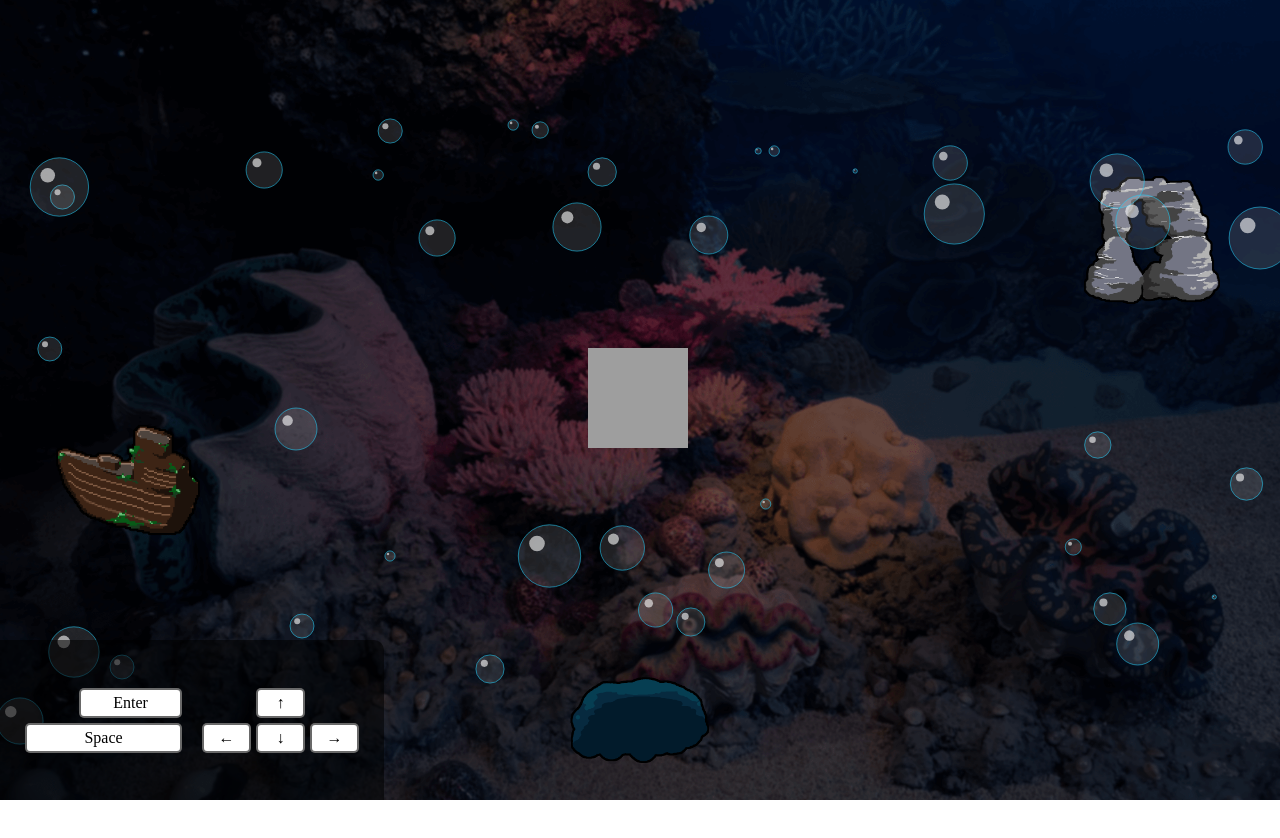
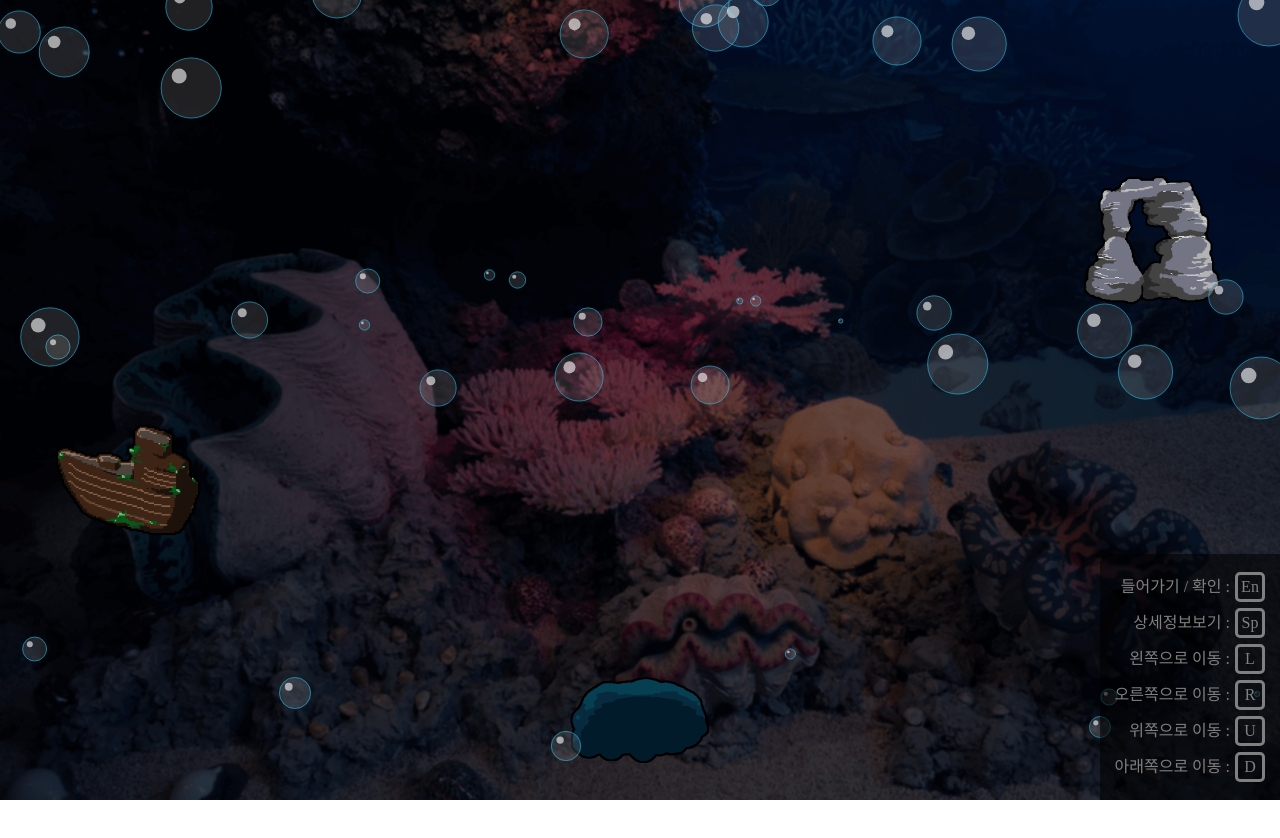
Before and after one commit to cuttleman/next-portfolio, a Next.js app: page / in a window 1280 px wide. Shown: the top 838 px of the page. Built offline with nearby package versions, Linux system fonts and the light colour scheme.

Commit message:
✅ key down indicator / 🛠 Info inner logic modify

```diff
--- a/canvasItems/Info.ts
+++ b/canvasItems/Info.ts
@@ -49,14 +49,15 @@ export default class Info {
 
   private _textPosition() {
     if (this._userInfo && this._ctxInfo) {
-      const currentX = this._userInfo.getState().x;
+      const currentX =
+        this._userInfo.getState().viewport.x >= 0
+          ? this._userInfo.getState().x - this._userInfo.getState().viewport.x
+          : this._userInfo.getState().x + this._ctxInfo.canvas.width;
       const currentY =
-        this._userInfo.getState().y - this._userInfo.getState().viewport.y;
-      const screenXCenter =
-        this._userInfo.getState().viewport.x < 0
-          ? this._userInfo.getState().viewport.x / 2
-          : this._userInfo.getState().viewport.x +
-            this._ctxInfo.canvas.width / 2;
+        this._userInfo.getState().viewport.y >= 0
+          ? this._userInfo.getState().y - this._userInfo.getState().viewport.y
+          : this._userInfo.getState().y + this._ctxInfo.canvas.height;
+      const screenXCenter = this._ctxInfo.canvas.width / 2;
       const screenYCenter = this._ctxInfo.canvas.height / 2;
       const boxSize =
         this._ctxInfo.canvas.width > this._ctxInfo.canvas.height
--- a/canvasItems/MoveStructure.ts
+++ b/canvasItems/MoveStructure.ts
@@ -55,21 +55,6 @@ export default class MoveStructure extends Info {
     this.init = this.init.bind(this);
   }
 
-  private _drawEnter() {
-    if (this._ctx && this._user) {
-      this._ctx.beginPath();
-      this._ctx.fillStyle = "#ffffff50";
-      this._ctx.fill();
-      this._ctx.fillRect(
-        this._user.getState().x,
-        this._user.getState().y - 100,
-        50,
-        50
-      );
-      this._ctx.closePath();
-    }
-  }
-
   private _reachedEdge() {
     if (this._ctx) {
       const { randomX, randomY } = this._getRandomXY();
@@ -107,7 +92,6 @@ export default class MoveStructure extends Info {
       );
       if (targetDistance <= this._user.getState().size + this._size) {
         this._isContact = true;
-        this._drawEnter();
       } else {
         this._isContact = false;
         this._hideInfo();
--- a/canvasItems/RisingStructure.ts
+++ b/canvasItems/RisingStructure.ts
@@ -35,7 +35,6 @@ export default class Rock extends Structure {
       if (targetDistance <= this._user.getState().size + this._size) {
         this._isContact = true;
         this._structureImg = document.getElementById(`${this._imgId}Focus`);
-        super._drawEnter();
       } else {
         this._isContact = false;
         this._structureImg = document.getElementById(`${this._imgId}`);
--- a/canvasItems/Structure.ts
+++ b/canvasItems/Structure.ts
@@ -31,21 +31,6 @@ export default class Structure extends Info {
     this.init = this.init.bind(this);
   }
 
-  protected _drawEnter() {
-    if (this._ctx && this._user) {
-      this._ctx.beginPath();
-      this._ctx.fillStyle = "#ffffff50";
-      this._ctx.fill();
-      this._ctx.fillRect(
-        this._user.getState().x,
-        this._user.getState().y - 100,
-        50,
-        50
-      );
-      this._ctx.closePath();
-    }
-  }
-
   protected _getDistance() {
     if (this._user) {
       const targetDistance = Math.sqrt(
@@ -55,7 +40,6 @@ export default class Structure extends Info {
       if (targetDistance <= this._user.getState().size + this._size) {
         this._isContact = true;
         this._structureImg = document.getElementById(`${this._imgId}Focus`);
-        this._drawEnter();
       } else {
         this._isContact = false;
         this._structureImg = document.getElementById(`${this._imgId}`);
--- a/components/Informations.tsx
+++ b/components/Informations.tsx
@@ -6,12 +6,12 @@ const Container = styled.div`
     position: absolute;
     & > p {
       padding: 15px;
-      color: white;
+      color: black;
       max-width: 100%;
       max-height: 100%;
       overflow-y: auto;
       word-break: break-all;
-      background-color: #ffffff70;
+      background-color: #ffffff;
       border-radius: 5px;
     }
   }
@@ -28,7 +28,27 @@ export default function Informations() {
           necessitatibus aperiam.
         </p>
       </div>
+      <div id="fromWorkInfo">
+        <p>
+          Lorem ipsum dolor sit amet consectetur, adipisicing elit. Dolor maxime
+          quos nulla voluptate! Hic eveniet fugiat assumenda quis. Voluptatibus,
+          quas unde labore sint adipisci provident qui vel eligendi
+          necessitatibus aperiam.
+        </p>
+      </div>
       <div id="toAboutInfo">
+        <p>Lorem ipsum dolor s</p>
+      </div>
+      <div id="toLectureInfo">
+        <p>Lorem ipsum dolor s</p>
+      </div>
+      <div id="fromLectureInfo">
+        <p>Lorem ipsum dolor s</p>
+      </div>
+      <div id="wetubeInfo">
+        <p>Lorem ipsum dolor s</p>
+      </div>
+      <div id="popcornTimeInfo">
         <p>Lorem ipsum dolor s</p>
       </div>
       <div id="aboutInfo">
--- a/components/KeyBoard.tsx
+++ b/components/KeyBoard.tsx
@@ -4,67 +4,43 @@ import styled from "styled-components";
 const Container = styled.div`
   position: absolute;
   bottom: 0;
-  left: 0;
-  width: 30%;
-  height: 20%;
+  right: 0;
   background-color: #00000090;
-  border-top-right-radius: 10px;
-  padding: 0 15px;
+  border-top-left-radius: 10px;
+  padding: 15px;
   display: flex;
-  justify-content: space-between;
+  flex-direction: column;
+  align-items: flex-end;
+  justify-content: flex-end;
+`;
+
+const Content = styled.div`
+  margin: 3px 0;
+  display: flex;
+  justify-content: flex-end;
   align-items: center;
 `;
 
-const Content = styled.div`
-  width: 100%;
-  display: grid;
-  grid-template-columns: repeat(3, 1fr);
-  grid-template-rows: repeat(2, 1fr);
-  grid-gap: 5px;
-  margin: 0 10px;
-  & > div {
-    cursor: pointer;
-    border-radius: 5px;
-    padding: 5px;
-    border: 2px solid #00000096;
-  }
+const Key = styled.div<{ isPressed: boolean }>`
+  width: 30px;
+  height: 30px;
+  cursor: pointer;
+  border-radius: 5px;
+  padding: 5px;
+  border: 3px solid ${(props) => (props.isPressed ? "white" : "gray")};
+  background-color: transparent;
+  color: ${(props) => (props.isPressed ? "white" : "gray")};
+  text-align: center;
+  display: flex;
+  justify-content: center;
+  align-items: center;
 `;
 
-const SpaceEnter = styled.div<{ isPressed: boolean }>`
-  width: 100%;
-  height: 100%;
-  background-color: ${(props) => (props.isPressed ? "#ffffff80" : "#ffffff")};
-  text-align: center;
-  &:first-child {
-    grid-column: 2 / span 2;
-    grid-row: 1;
-  }
-  &:last-child {
-    grid-column: 1 / span 3;
-    grid-row: 2;
-  }
-`;
-
-const Arrow = styled.div<{ isPressed: boolean }>`
-  width: 100%;
-  height: 100%;
-  background-color: ${(props) => (props.isPressed ? "#ffffff80" : "#ffffff")};
-  text-align: center;
-  &:nth-child(1) {
-    grid-column: 1;
-    grid-row: 2;
-  }
-  &:nth-child(2) {
-    grid-column: 3 / 4;
-    grid-row: 2;
-  }
-  &:nth-child(3) {
-    grid-column: 2 / span 1;
-    grid-row: 1;
-  }
-  &:nth-child(4) {
-    grid-column: 2 / 3;
-    grid-row: 2;
+const Description = styled.div`
+  color: gray;
+  margin-right: 5px;
+  &::after {
+    content: " : ";
   }
 `;
 
@@ -113,14 +89,28 @@ export default function KeyBoard() {
   return (
     <Container>
       <Content>
-        <SpaceEnter isPressed={pressed.enter}>Enter</SpaceEnter>
-        <SpaceEnter isPressed={pressed.space}>Space</SpaceEnter>
+        <Description>들어가기 / 확인</Description>
+        <Key isPressed={pressed.enter}>En</Key>
       </Content>
       <Content>
-        <Arrow isPressed={pressed.left}>←</Arrow>
-        <Arrow isPressed={pressed.right}>→</Arrow>
-        <Arrow isPressed={pressed.top}>↑</Arrow>
-        <Arrow isPressed={pressed.bottom}>↓</Arrow>
+        <Description>상세정보보기</Description>
+        <Key isPressed={pressed.space}>Sp</Key>
+      </Content>
+      <Content>
+        <Description>왼쪽으로 이동</Description>
+        <Key isPressed={pressed.left}>L</Key>
+      </Content>
+      <Content>
+        <Description>오른쪽으로 이동</Description>
+        <Key isPressed={pressed.right}>R</Key>
+      </Content>
+      <Content>
+        <Description>위쪽으로 이동</Description>
+        <Key isPressed={pressed.top}>U</Key>
+      </Content>
+      <Content>
+        <Description>아래쪽으로 이동</Description>
+        <Key isPressed={pressed.bottom}>D</Key>
       </Content>
     </Container>
   );
```
